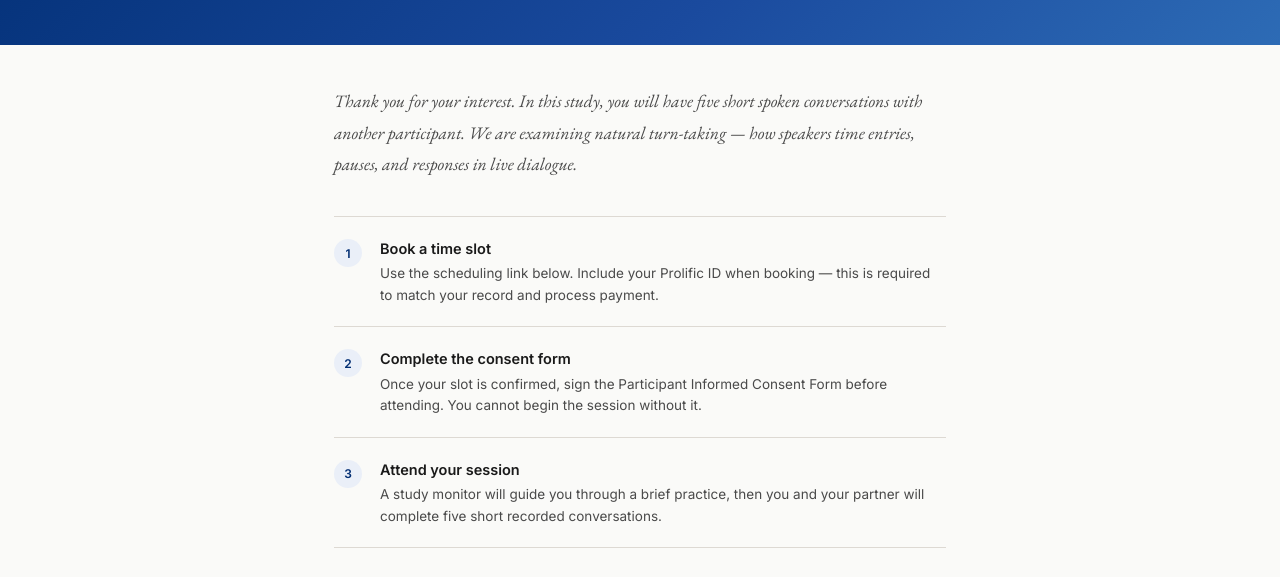
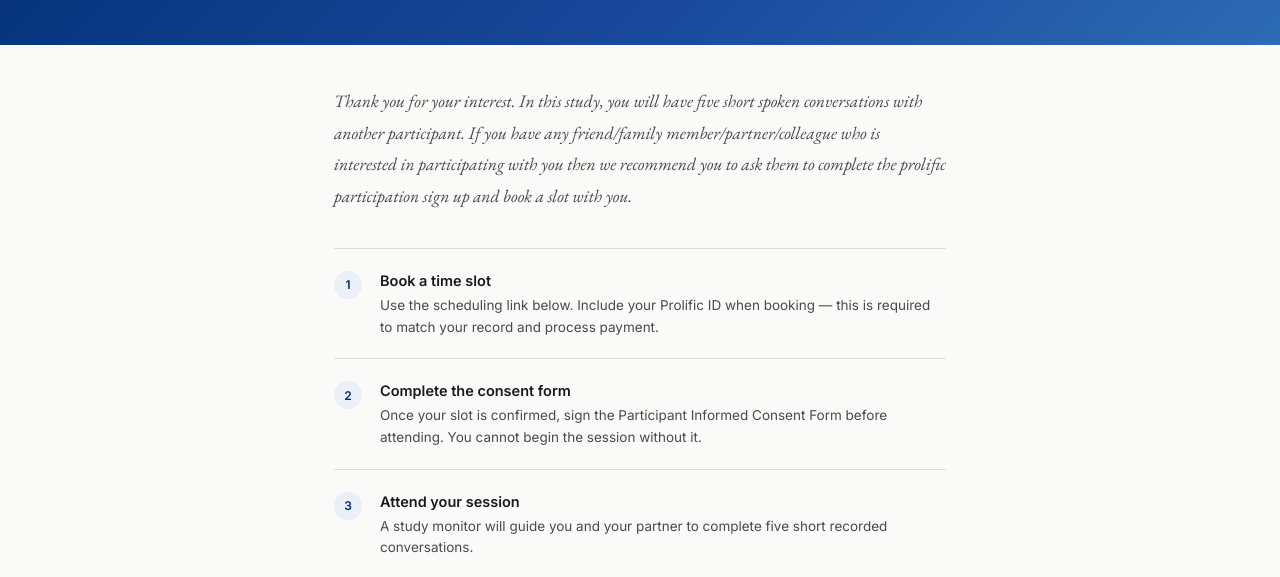
Before and after one commit to HarshadaG06/SPEARCalendly, a plain HTML site: page CalendlySheduler.html in a window 1280 px wide. Shown: the part 223-800 px from the top of the page. Drawn offline with nearby package versions, Linux system fonts and the light colour scheme.

Commit message:
Added Calendly link, fixed a few text blocks

```diff
--- a/CalendlySheduler.html
+++ b/CalendlySheduler.html
@@ -250,7 +250,9 @@
   <div class="container">
 
     <p class="intro">
-      Thank you for your interest. In this study, you will have five short spoken conversations with another participant. We are examining natural turn-taking — how speakers time entries, pauses, and responses in live dialogue.
+      Thank you for your interest. In this study, you will have five short spoken conversations with another participant.
+      If you have any friend/family member/partner/colleague who is interested in participating with you then we recommend you to ask them to complete the prolific participation sign up and book a slot with you.
+
     </p>
 
     <div class="steps">
@@ -272,13 +274,13 @@
         <div class="step-num">3</div>
         <div class="step-body">
           <h4>Attend your session</h4>
-          <p>A study monitor will guide you through a brief practice, then you and your partner will complete five short recorded conversations.</p>
+          <p>A study monitor will guide you and your partner to complete five short recorded conversations.</p>
         </div>
       </div>
     </div>
 
     <div class="action-cards">
-      <a href="#" class="action-card book">
+      <a href="https://calendly.com/harshada-gundecha06/turn-taking-naturalness-conversational-study" class="action-card book">
         <div class="card-label">Step 1 · New participants</div>
         <div class="card-title">Book a time slot</div>
         <div class="card-sub">Opens the scheduling calendar</div>
```
